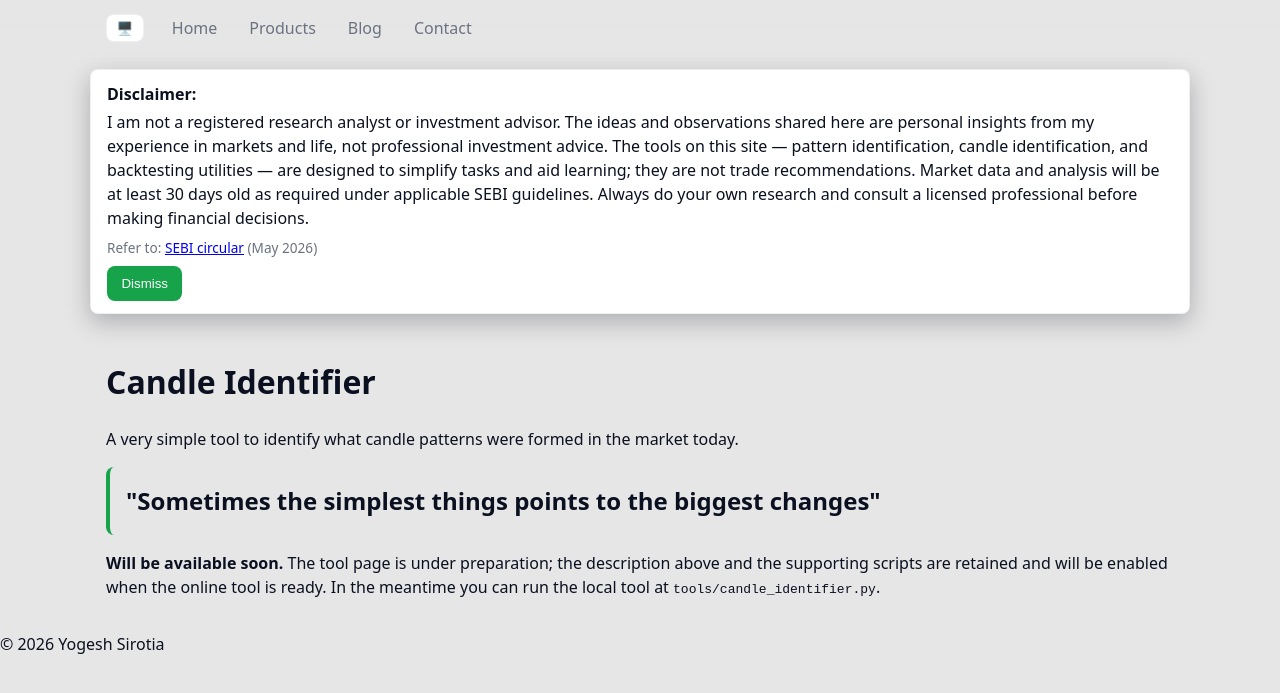
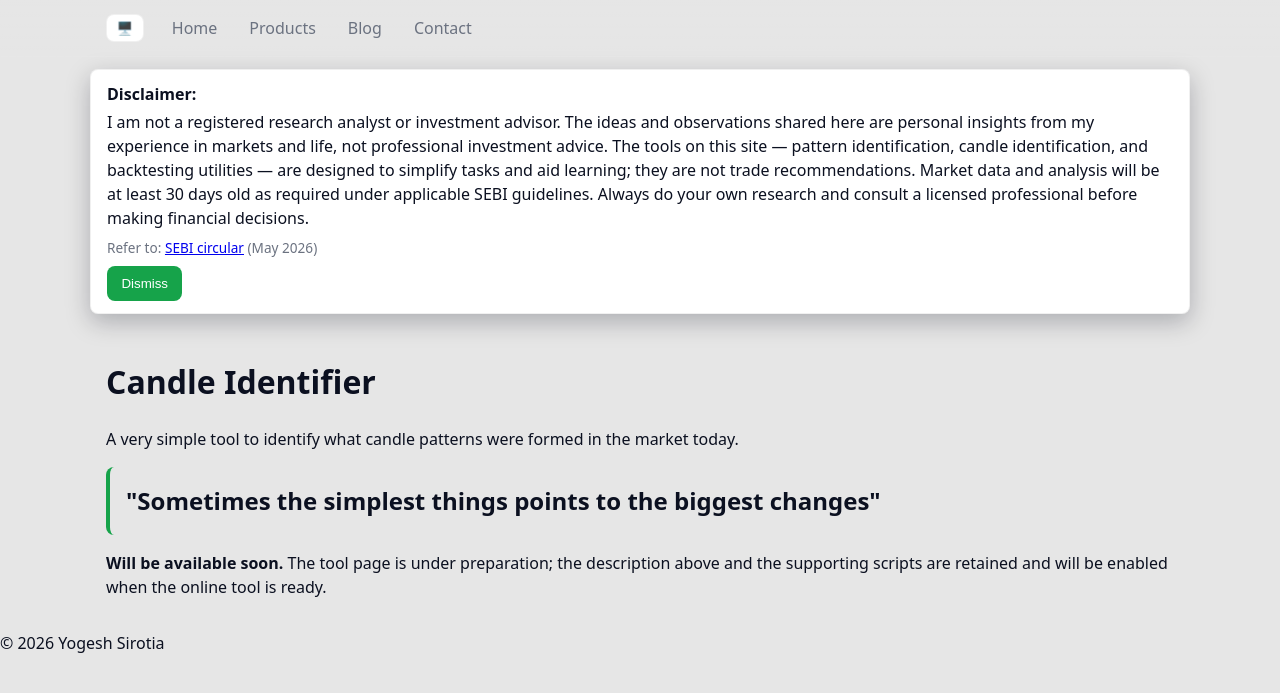
Before and after one commit to ysirotia2-maker/my-webpages, a Jekyll site: the page built from products/candle-identifier.md, in a window 1280 px wide. Shown: the top 693 px of the page. Built offline with Jekyll 4.4.1, drawn with Linux system fonts in a browser that asks for light colours.

Commit message:
product change 2

```diff
--- a/products/candle-identifier.md
+++ b/products/candle-identifier.md
@@ -9,4 +9,4 @@ permalink: /products/candle-identifier/
 
 <blockquote class="hero-quote">"Sometimes the simplest things points to the biggest changes"</blockquote>
 
-<p><strong>Will be available soon.</strong> The tool page is under preparation; the description above and the supporting scripts are retained and will be enabled when the online tool is ready. In the meantime you can run the local tool at <code>tools/candle_identifier.py</code>.</p>
+<p><strong>Will be available soon.</strong> The tool page is under preparation; the description above and the supporting scripts are retained and will be enabled when the online tool is ready.</p>
```
Also changed, not shown: products/pattern-identifier.md (+1 -1 lines), products/stock-identifier.md (+1 -1 lines).
